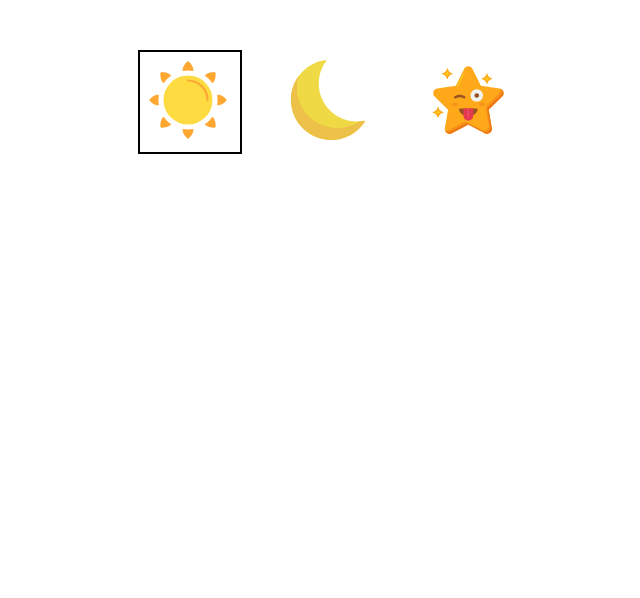
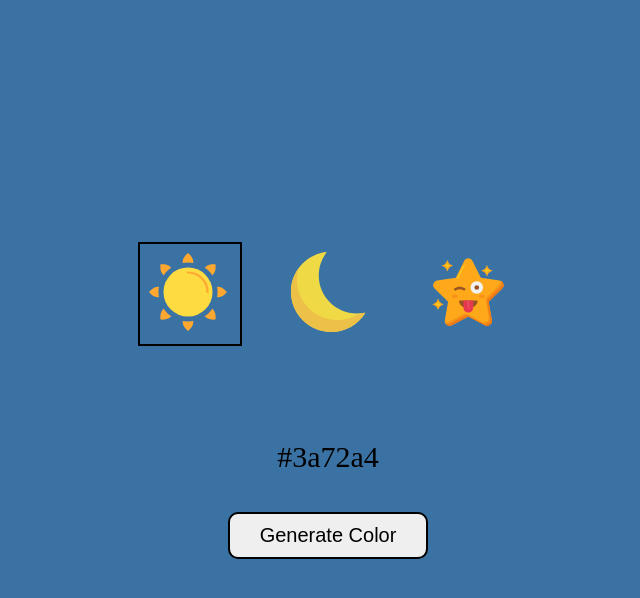
Before and after one commit to CruOne/pickcolor, a Next.js app: page / in a window 1280 px wide. Shown: the top 598 px of the page, without its empty margins (312-952 px from the left). Built offline with nearby package versions, Linux system fonts and the light colour scheme.

Commit message:
change color (temporarily random only)

```diff
--- /dev/null
+++ b/src/components/HexCode.tsx
@@ -0,0 +1,18 @@
+import React, { FC } from 'react';
+import styled from 'styled-components';
+
+const Styles = styled.div`
+  display: flex;
+`;
+
+interface HexCodeProps {
+  code: string
+}
+
+export const HexCode: FC<HexCodeProps> = ({ code }) => (
+  <Styles>
+    <div style={{ fontSize: '30px' }}>
+      {code}
+    </div>
+  </Styles>
+);
--- a/src/components/ModeToggler.tsx
+++ b/src/components/ModeToggler.tsx
@@ -28,7 +28,6 @@ const Styles = styled.div<{width: number}>`
   display: relative;
   width: ${({ width }) => width}px;
   padding: 10px;
-  margin: 50px auto;
 
   .modes {
     display: flex;
--- a/src/pages/index.tsx
+++ b/src/pages/index.tsx
@@ -1,15 +1,64 @@
-import React, { useState } from 'react';
+import React, { useEffect, useState } from 'react';
+import styled from 'styled-components';
 import { ModeToggler } from '@/components/ModeToggler';
 import { Modes } from '@/enums/Modes';
+import { getRandomColor } from '@/utils/getRandomColor';
+import { HexCode } from '@/components/HexCode';
+
+const Styles = styled.div<{color: string}>`
+  background-color: ${({ color }) => color};
+  transition: background-color 150ms;
+  height: 100vh;
+  display: flex;
+  flex-direction: column;
+  gap: 100px;
+  justify-content: center;
+  align-items: center;
+  .gen-block {
+    display: flex;
+    flex-direction: column;
+    align-items: center;
+    gap: 40px;
+  }
+`;
+
+const GenerateButton = styled.button`
+  width: 200px;
+  padding: 10px;
+  font-size: 20px;
+  border: 2px solid black;
+  border-radius: 10px;
+  cursor: pointer;
+  :hover {
+    background-color: #ccc;
+  }
+  :active {
+    background-color: #cdfcff;
+  }
+  transition: background-color 500ms;
+`;
 
 export default function Home() {
   const [mode, setMode] = useState(Modes.LIGHT);
+  const [color, setColor] = useState('');
+
+  useEffect(() => {
+    setColor(getRandomColor());
+  }, []);
 
   const changeMode = (id: Modes) => {
     setMode(id);
   };
 
   return (
-    <ModeToggler mode={mode} changeMode={changeMode} />
+    <Styles color={color}>
+      <ModeToggler mode={mode} changeMode={changeMode} />
+      <div className="gen-block">
+        <HexCode code={color} />
+        <GenerateButton onClick={() => { setColor(getRandomColor()); }}>
+          Generate Color
+        </GenerateButton>
+      </div>
+    </Styles>
   );
 }
--- /dev/null
+++ b/src/utils/getRandomColor.ts
@@ -0,0 +1 @@
+export const getRandomColor = () => `#${Math.floor(Math.random() * 16777215).toString(16)}`;
```
